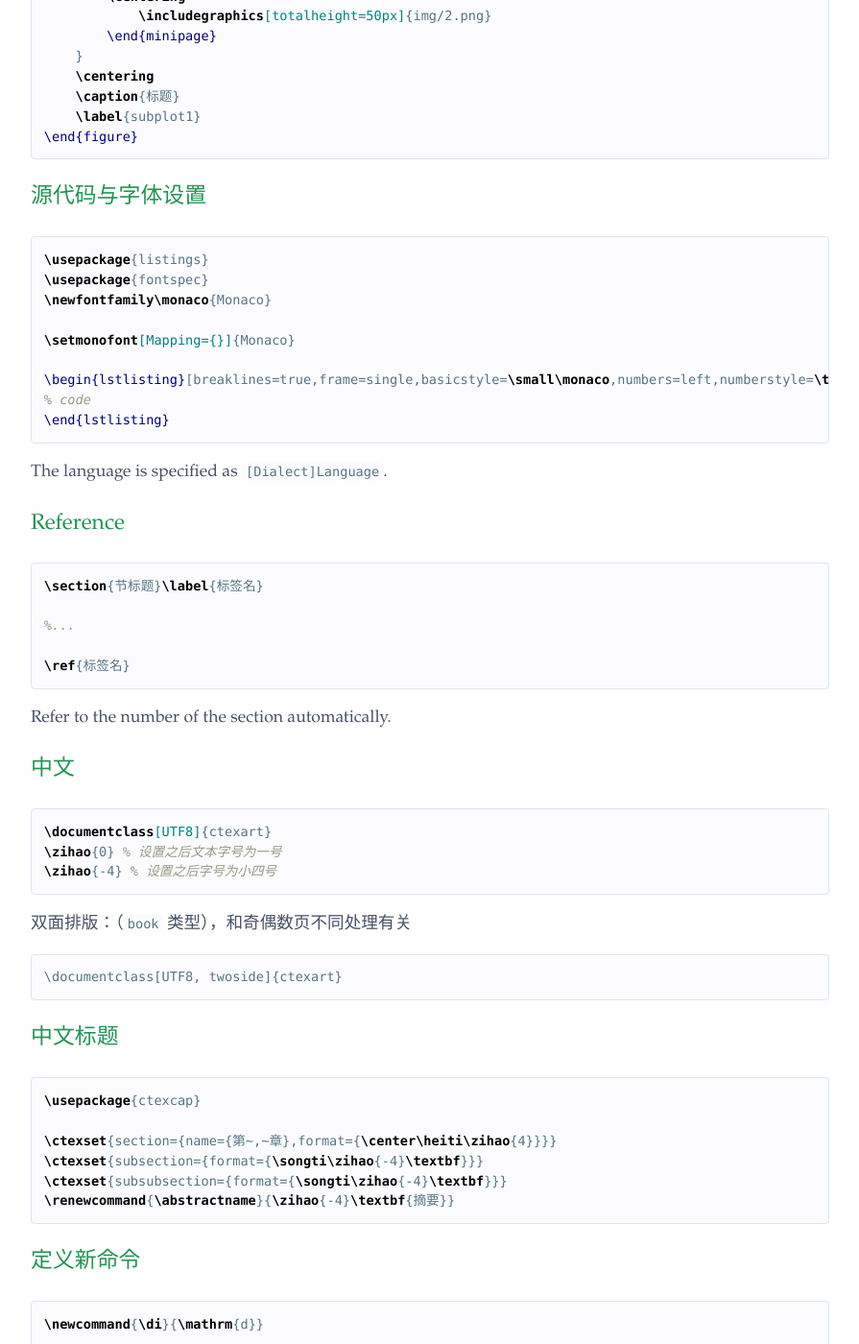
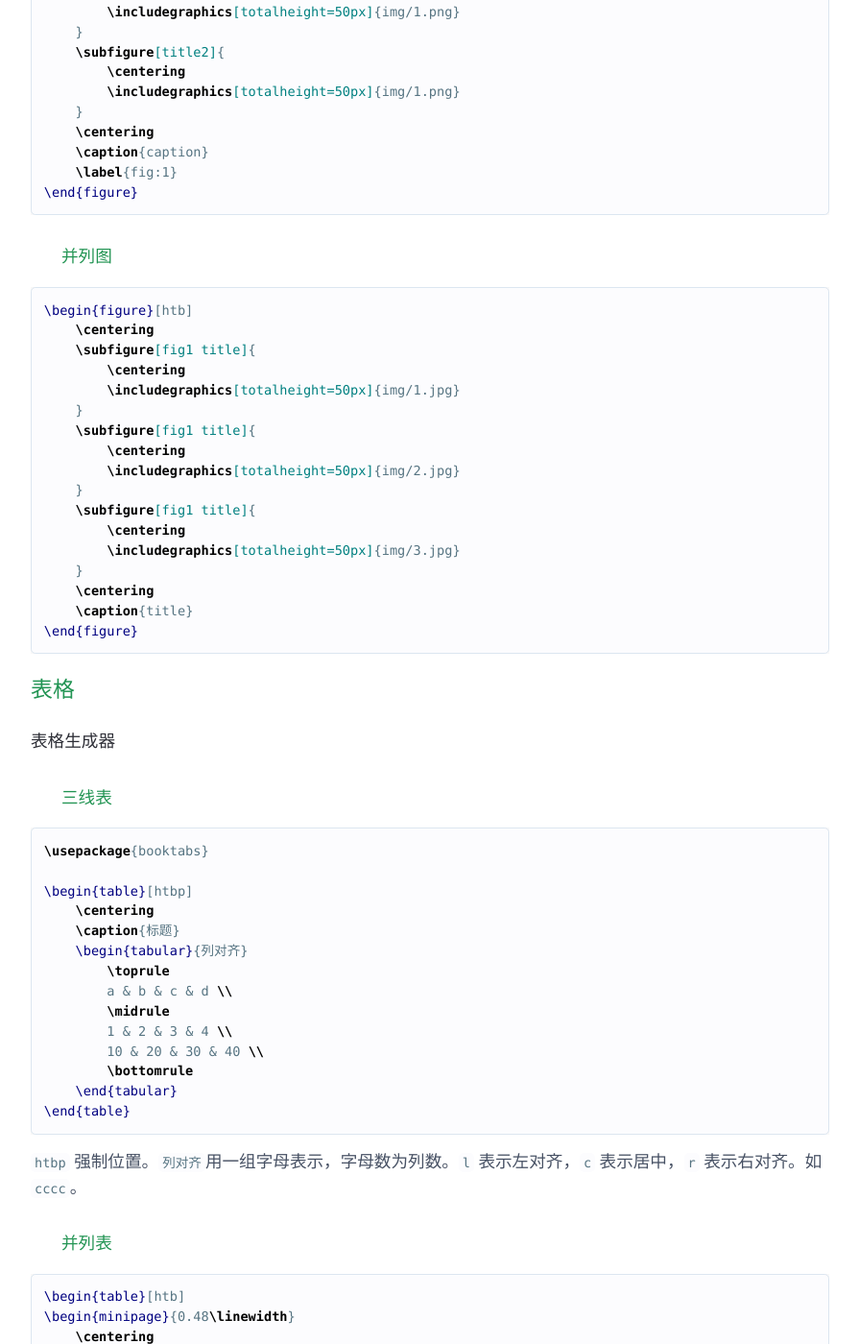
Before and after one commit to x4Cx58x54/x4Cx58x54.github.io, a Jekyll site: the page built from notes/LaTeX/latex-cheatsheet.md, in a window 1280 px wide and 1400 px high, scrolled down 2249 px. Shown: the whole window at 96% size, without its empty margins (192-1087 px from the left). Built offline with Jekyll 4.4.1, drawn with Linux system fonts in a browser that asks for light colours; some of the changed text lies outside the part shown.

Commit message:
fix bugs

````diff
--- a/notes/LaTeX/latex-cheatsheet.md
+++ b/notes/LaTeX/latex-cheatsheet.md
@@ -43,16 +43,19 @@ content
 content
 ```
 
-可调用子源文件
+### 主字号
 ```tex
-\begin{document}
-\include{cover}     % 调用cover.tex
-\pagenumbering{Roman}
-\include{chapter1}  % 调用chapter1.tex
-\pagenumbering{arabic}
+\documentclass[12pt, ...]...
 ```
 
-### 命令
+### 双面排版
+
+`book` 类型，和奇偶数页不同处理有关
+```tex
+\documentclass[twoside, ...]...
+```
+
+## 主要元素
 
 ### 图片
 ```tex
@@ -60,13 +63,13 @@ content
 
 \begin{figure}[!h]
     \centering
-    \includegraphics[totalheight=110px]{img/1.png}
+    \includegraphics[totalheight=50px]{img/1.png}
     \caption{标题}
     \label{1png}
-    \end{figure}
+\end{figure}
 ```
 
-### 并列图
+#### 子图
 
 ```tex
 \begin{figure}[htb]
@@ -87,27 +90,179 @@ content
 \end{figure}
 ```
 
-### 子图
+带单独标题子图
+```tex
+\begin{figure}[htb]
+    \centering
+    \subfigure[title1]{
+        \centering
+        \includegraphics[totalheight=50px]{img/1.png}
+    }
+    \subfigure[title2]{
+        \centering
+        \includegraphics[totalheight=50px]{img/1.png}
+    }
+    \centering
+    \caption{caption}
+    \label{fig:1}
+\end{figure}
+```
+
+#### 并列图
 
 ```tex
 \begin{figure}[htb]
     \centering
-    \subfigure[]{
-        \begin{minipage}[t]{0.45\linewidth}
+    \subfigure[fig1 title]{
         \centering
-            \includegraphics[totalheight=50px]{img/1.png}
-        \end{minipage}
+        \includegraphics[totalheight=50px]{img/1.jpg}
     }
-    \subfigure[]{
-        \begin{minipage}[t]{0.45\linewidth}
+    \subfigure[fig1 title]{
         \centering
-            \includegraphics[totalheight=50px]{img/2.png}
-        \end{minipage}
+        \includegraphics[totalheight=50px]{img/2.jpg}
+    }
+    \subfigure[fig1 title]{
+        \centering
+        \includegraphics[totalheight=50px]{img/3.jpg}
     }
     \centering
+    \caption{title}
+\end{figure}
+```
+
+### 表格
+
+[表格生成器](http://www.tablesgenerator.com/)
+
+
+#### 三线表
+```tex
+\usepackage{booktabs}
+
+\begin{table}[htbp]
+    \centering
     \caption{标题}
-    \label{subplot1}
-\end{figure}
+    \begin{tabular}{列对齐}
+        \toprule
+        a & b & c & d \\
+        \midrule
+        1 & 2 & 3 & 4 \\
+        10 & 20 & 30 & 40 \\
+        \bottomrule
+    \end{tabular}
+\end{table}
+```
+`htbp` 强制位置。`列对齐`用一组字母表示，字母数为列数。`l` 表示左对齐，`c` 表示居中，`r` 表示右对齐。如`cccc`。
+
+#### 并列表
+
+```tex
+\begin{table}[htb]
+\begin{minipage}{0.48\linewidth}
+    \centering
+    \caption{table1}
+    \label{table1}
+    \begin{tabular}{rccccr}
+
+    \end{tabular}
+\end{minipage}
+\begin{minipage}{0.48\linewidth}
+    \centering
+    \caption{table2}
+    \label{table2}
+    \begin{tabular}{rccccr}
+
+    \end{tabular}
+\end{minipage}
+\end{table}
+```
+
+
+#### 表格行高调整
+```tex
+\renewcommand\arraystretch{1.2}
+```
+在 tabular 环境开始之前使用。
+
+### 列表
+
+#### 有序列表
+```tex
+\begin{enumerate}
+\item
+\end{enumerate}
+```
+#### 无序列表
+```tex
+\begin{itemize}
+\item
+\end{itemize}
+```
+
+#### 列表间距调整
+```tex
+\usepackage{enumitem}
+
+\begin{enumerate}[itemsep= 0pt, topsep = 0pt, parsep = 0pt, listparindent = 24pt, leftmargin = 24pt]
+...
+
+\begin{itemize}[itemsep= 0pt, topsep = 0pt, parsep = 0pt, listparindent = 24pt, leftmargin = 24pt]
+...
+```
+
+#### 列表序号设置
+```tex
+\usepackage{enumerate}
+
+\begin{enumerate}[1)]
+...
+
+\begin{itemize}[1)]
+...
+```
+
+### 目录
+```tex
+\setcounter{tocdepth}{2}
+\tableofcontents
+```
+默认目录深度就是2。
+
+### 摘要
+```tex
+\begin{abstract}
+
+\end{abstract}
+```
+
+### 参考文献
+```tex
+\begin{thebibliography}{0}
+\addcontentsline{toc}{section}{参考文献}
+\bibitem{标签名} 参考文献信息
+\end{thebibliography}
+
+\cite{标签名}
+```
+
+一种模板为
+```tex
+\clearpage
+\kaishu\zihao{-4}
+\begin{flushleft}
+\begin{thebibliography}{0}
+\addcontentsline{toc}{section}{参考文献}
+%\bibitem{1} 唐朔飞. 计算机组成原理（第2版）. 北京：高等教育出版社, 2008.
+\end{thebibliography}
+\end{flushleft}
+```
+
+### 附录
+```tex
+\begin{appendix}
+\ctexset{section={name={附录~,~},format={\center\heiti\zihao{3}}}}
+% appendices
+\end{appendix}
 ```
 
 ### 源代码与字体设置
@@ -127,47 +282,58 @@ The language is specified as `[Dialect]Language`.
 
 ### Reference
 ```tex
-\section{节标题}\label{标签名}
+\label{标签名}
 
 %...
 
 \ref{标签名}
 ```
 
-Refer to the number of the section automatically.
 
-### 中文
+## 次要元素
+
+### 横线
+
 ```tex
-\documentclass[UTF8]{ctexart}
-\zihao{0} % 设置之后文本字号为一号
-\zihao{-4} % 设置之后字号为小四号
+\noindent\rule[0.25\baselineskip]{\textwidth}{0.4pt}
 ```
 
-双面排版：（`book` 类型），和奇偶数页不同处理有关
-```
-\documentclass[UTF8, twoside]{ctexart}
+
+### 插入PDF
+```tex
+\usepackage{pdfpages}
+
+\includepdf{文件名}
 ```
 
-### 中文标题
+### 插入 TeX 代码
+不换页
 ```tex
-\usepackage{ctexcap}
-
-\ctexset{section={name={第~,~章},format={\center\heiti\zihao{4}}}}
-\ctexset{subsection={format={\songti\zihao{-4}\textbf}}}
-\ctexset{subsubsection={format={\songti\zihao{-4}\textbf}}}
-\renewcommand{\abstractname}{\zihao{-4}\textbf{摘要}}
+\input{filename}
 ```
 
-### 定义新命令
+换页
 ```tex
-\newcommand{\di}{\mathrm{d}}
+\include{filename}
 ```
 
-### 页边距
+### 页码
 ```tex
-\usepackage{geometry}
+\thispagestyle{empty}   % 该页无页码
 
-\geometry{top=2.54cm, bottom=2.54cm, left=3.18cm, right=3.18cm}
+\setcounter{page}{1}    % 设置此页从1开始
+```
+
+#### 页码编号方式
+```tex
+\pagenumbering{Roman}
+```
+
+#### Page n of N
+```tex
+\usepackage{lastpage}
+
+\footnotesize Page \thepage\ of \pageref{LastPage}
 ```
 
 ### 页眉与页脚
@@ -195,128 +361,47 @@ Refer to the number of the section automatically.
 \rhead{}
 ```
 
-### 表格
-
-[表格生成器](http://www.tablesgenerator.com/)
-
-### 三线表
-```tex
-\usepackage{booktabs}
-
-\begin{table}[htbp]
-    \centering
-    \caption{标题}
-    \begin{tabular}{列对齐}
-        \toprule
-        a & b & c & d \\
-        \midrule
-        1 & 2 & 3 & 4 \\
-        10 & 20 & 30 & 40 \\
-        \bottomrule
-    \end{tabular}
-\end{table}
-```
-`htbp` 强制位置。`列对齐`用一组字母表示，字母数为列数。`l` 表示左对齐，`c` 表示居中，`r` 表示右对齐。如`cccc`。
-
-### 并列表
-
-```tex
-\begin{table}[htb]
-\begin{minipage}{0.48\linewidth}
-    \centering
-    \caption{table1}
-    \label{table1}
-    \begin{tabular}{rccccr}
-
-    \end{tabular}
-\end{minipage}
-\begin{minipage}{0.48\linewidth}
-    \centering
-    \caption{table2}
-    \label{table2}
-    \begin{tabular}{rccccr}
-
-    \end{tabular}
-\end{minipage}
-\end{table}
-```
-
-### 横线
-
-```tex
-\noindent\rule[0.25\baselineskip]{\textwidth}{0.4pt}
-```
-
-### 目录
-```tex
-\setcounter{tocdepth}{2}
-\tableofcontents
-```
-默认目录深度就是2。
-
-### 摘要
-```tex
-\begin{abstract}
-
-\end{abstract}
-```
-
-### 参考文献
-```tex
-\begin{thebibliography}{最大参考文献数}
-\addcontentsline{toc}{section}{参考文献}
-\bibitem{标签名} 参考文献信息
-\end{thebibliography}
-
-\cite{标签名}
-```
-
-一种模板为
-```tex
-\clearpage
-\kaishu\zihao{-4}
-\begin{flushleft}
-\begin{thebibliography}{0}
-\addcontentsline{toc}{section}{参考文献}
-%\bibitem{1} 唐朔飞. 计算机组成原理（第2版）. 北京：高等教育出版社, 2008.
-\end{thebibliography}
-\end{flushleft}
-```
-
-### 插入PDF
-```tex
-\usepackage{pdfpages}
-
-\includepdf{文件名}
-```
-
-### 页码
-```tex
-\thispagestyle{empty}   % 该页无页码
-
-\setcounter{page}{1}    % 设置此页从1开始
-```
-
-### 附录
-```tex
-\begin{appendix}
-\ctexset{section={name={附录~,~},format={\center\heiti\zihao{3}}}}
-% appendices
-\end{appendix}
-```
-
-### 列表
-```tex
-\begin{enumerate}
-\item
-\end{enumerate}
-```
-
 ### 空页
 ```tex
 \clearpage
 \phantom{this page was intentionally left blank.}
 \clearpage
+```
+
+
+## 中文支持
+```tex
+\documentclass[UTF8]{ctexart}
+\zihao{0} % 设置之后文本字号为一号
+\zihao{-4} % 设置之后字号为小四号
+```
+
+
+### 中文标题
+```tex
+\usepackage{ctexcap}
+
+\ctexset{section={name={第~,~章},format={\center\heiti\zihao{4}}}}
+\ctexset{subsection={format={\songti\zihao{-4}\textbf}}}
+\ctexset{subsubsection={format={\songti\zihao{-4}\textbf}}}
+\renewcommand{\abstractname}{\zihao{-4}\textbf{摘要}}
+```
+
+
+## 布局设置
+
+### 页边距
+```tex
+\usepackage{geometry}
+
+\geometry{top=2.54cm, bottom=2.54cm, left=3.18cm, right=3.18cm}
+```
+
+## 格式设置
+
+### 定义新命令
+```tex
+\newcommand{\di}{\mathrm{d}}
 ```
 
 ### 章节换页并清零图片列表序号
@@ -327,8 +412,26 @@ Refer to the number of the section automatically.
 \section{总结}
 ```
 
+定义新的换页章节，带序号清零
+```tex
+\newcommand{\sectionp}[1]{\clearpage\setcounter{table}{0}\setcounter{figure}{0}\section{#1}}
+```
+
 ### 设置图片与列表编号方式
 ```tex
 \renewcommand{\thefigure}{\thesection{}.\arabic{figure}}
 \renewcommand{\thetable}{\thesection{}.\arabic{table}}
 ```
+
+### 更改目录、参考文献、图片、表格名称
+```tex
+\renewcommand{\contentsname}{Contents}
+\renewcommand{\refname}{References}
+\renewcommand{\figurename}{Fig.}
+\renewcommand{\tablename}{Table}
+```
+
+### 引用参考文献格式改为上标
+```tex
+\newcommand{\upcite}[1]{\textsuperscript{\cite{#1}}}
+```
````
Also changed, not shown: notes/artificial-intelligence/deep-learning/deep-learning.md (+1 -1 lines).
